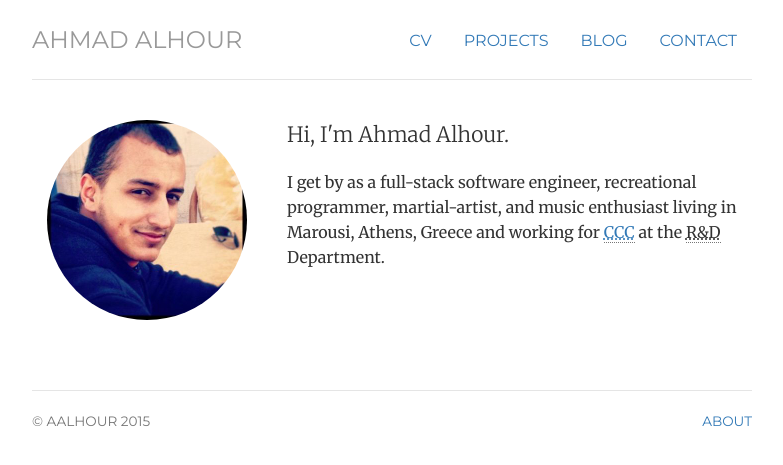
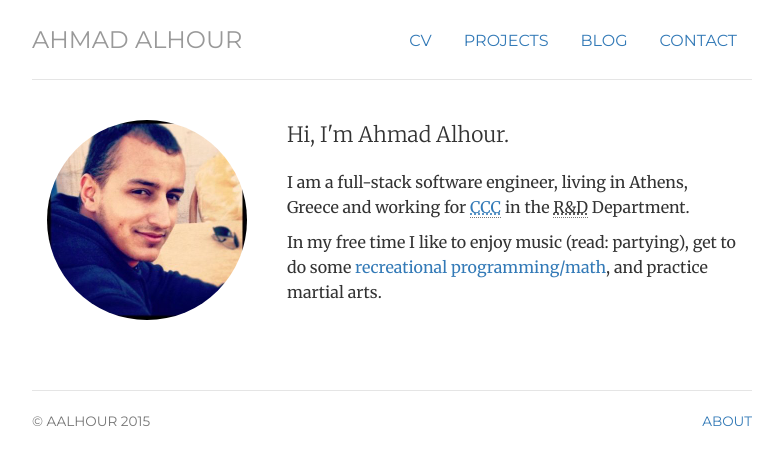
Before and after one commit to aalhour/aalhour.github.io, a Jekyll site: the page built from index.html, in a window 1280 px wide. Shown: the top 465 px of the page, without its empty margins (248-1031 px from the left). Built offline with Jekyll 4.4.1, drawn with Linux system fonts in a browser that asks for light colours.

Commit message:
Update index.html

```diff
--- a/index.html
+++ b/index.html
@@ -16,7 +17,8 @@ description: Ahmad Alhour is a Software Engineer, living and working in Athens,
 	<div itemscope itemtype="http://data-vocabulary.org/Person" class="col-sm-8">
 		<p class="lead">Hi, I'm <span itemprop="name">Ahmad Alhour</span>.</p>
 
-		<p>I get by as a <span itemprop="title">full-stack software engineer</span>, <span itemprop="title">recreational programmer</span>, martial-artist, and music enthusiast living in <span itemprop="address" itemscope
-	    itemtype="http://data-vocabulary.org/Address"> <span itemprop="locality">Marousi</span>, <span itemprop="region">Athens</span>, <span itemprop="country-name">Greece</span></span> and working for <a target="_blank" href="http://www.ccc.me"><abbr title="Consolidated Contractors Company, Offshore S.A.L">CCC</abbr></a> at the <abbr title="Research and Development">R&amp;D</abbr> Department.</p>
+		<p>I am a <span itemprop="title">full-stack software engineer</span>, living in <span itemprop="address" itemscope
+	    itemtype="http://data-vocabulary.org/Address"> <span itemprop="region">Athens</span>, <span itemprop="country-name">Greece</span></span> and working for <a target="_blank" href="http://www.ccc.me"><abbr title="Consolidated Contractors Company, Offshore S.A.L">CCC</abbr></a> in the <abbr title="Research and Development">R&amp;D</abbr> Department.<p>
+	    <p>In my free time I like to enjoy music (read: partying), get to do some <a target="_blank" href="https://projecteuler.net/"><span itemprop="title">recreational programming/math</span></a>, and practice martial arts.</p>
 	</div>
 </div>
```
Also changed, not shown: other parts of index.html (+1 -0 lines).
